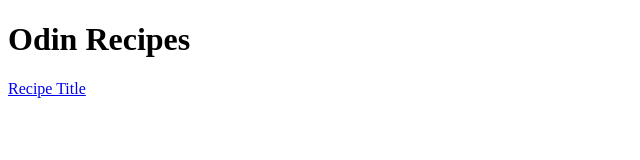
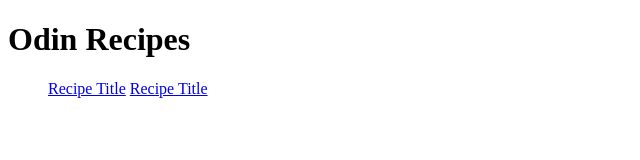
Before and after one commit to dev-y3n/odin-recipes, a plain HTML site: page index.html in a window 1280 px wide. Shown: the whole page, without its empty margins (0-640 px from the left). Drawn offline with Linux system fonts and the light colour scheme.

Commit message:
Crab Cakes link
Added the link of the crab_cakes html file.

```diff
--- a/index.html
+++ b/index.html
@@ -7,6 +7,10 @@
 </head>
 <body>
     <h1>Odin Recipes</h1>
-    <a href="recipes/seafood_boil.html">Recipe Title</a>
+    <ul>
+        <a href="recipes/seafood_boil.html">Recipe Title</a>
+        <a href="recipes/crab_cakes.html">Recipe Title</a>
+    </ul>
+
 </body>
 </html>
```
